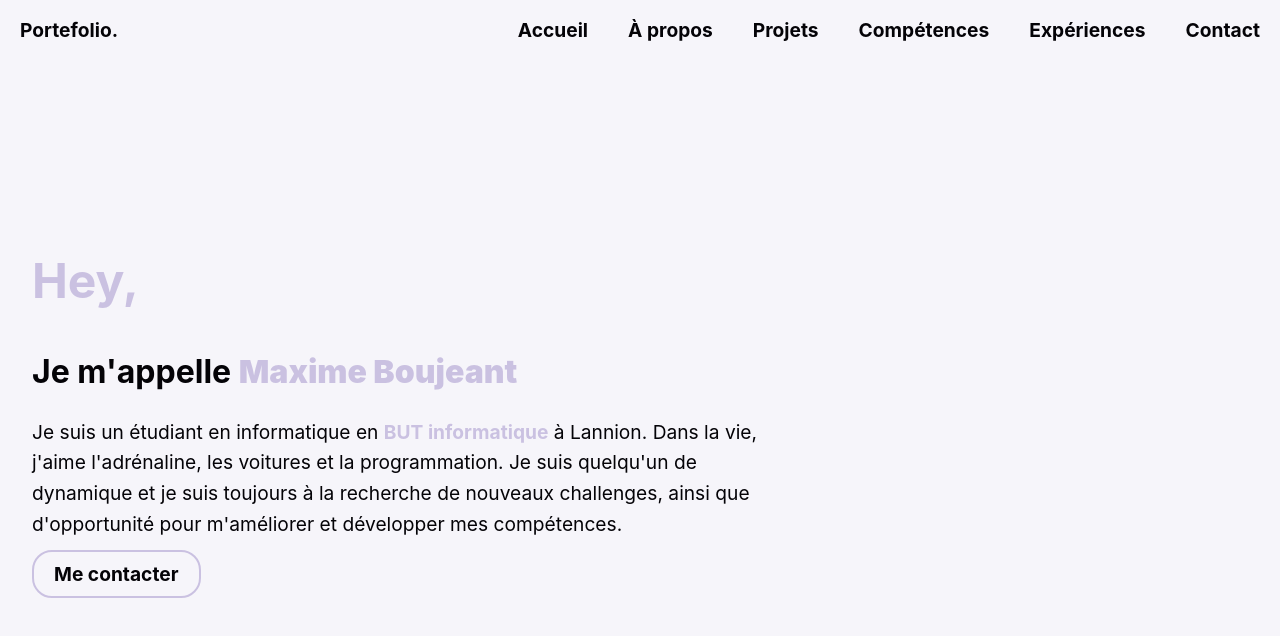
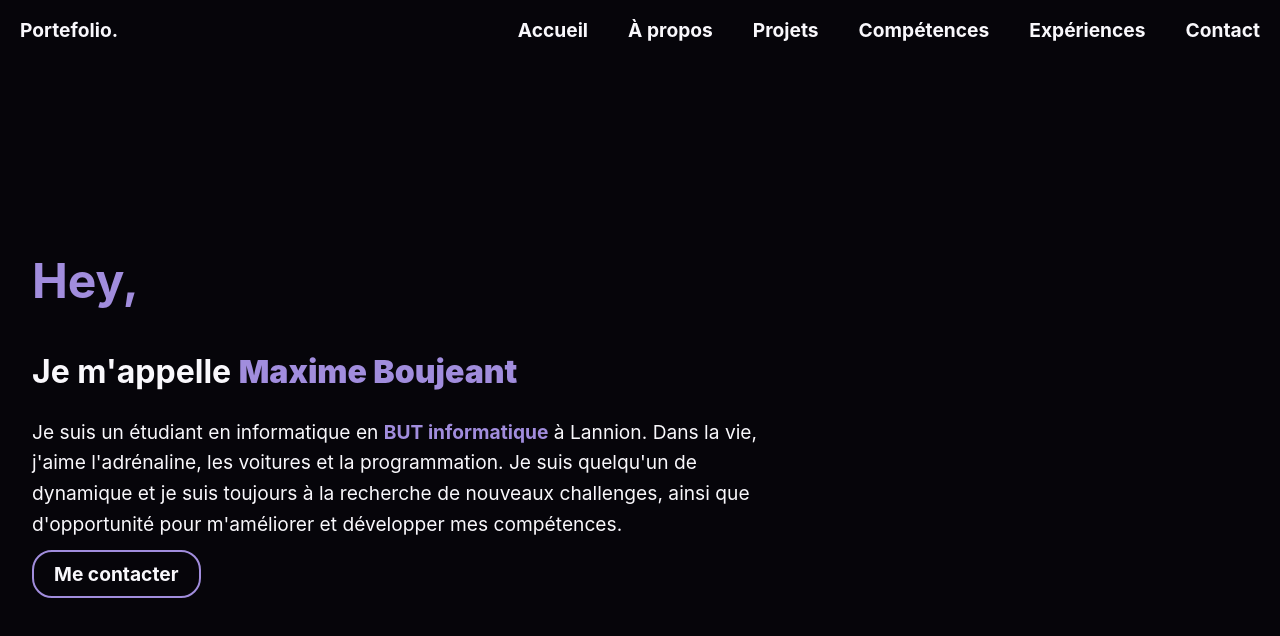
Before and after one commit to maximefurious/PorteFolio, a Vue app: page / in a window 1280 px wide. Shown: the top 636 px of the page. Built offline with nearby package versions, Linux system fonts and the light colour scheme; no server answers.

Commit message:
[Fix] - Make all website darkmode

```diff
--- a/src/assets/base.css
+++ b/src/assets/base.css
@@ -1,9 +1,14 @@
 :root {
-    --text: #040307;
-    --background: #F6F5FA;
-    --primary: #CAC1E1;
-    --secondary: #CAC1E1;
-    --accent: #0FE628;
+    /*--text: #040307;*/
+    /*--background: #F6F5FA;*/
+    /*--primary: #CAC1E1;*/
+    /*--secondary: #CAC1E1;*/
+    /*--accent: #0FE628;*/
+    --text: #F9F8FC;
+    --background: #06050A;
+    --primary: #A18DDD;
+    --secondary: #271E3E;
+    --accent: #19F032;
 }
 
 @media (prefers-color-scheme: dark) {
```
